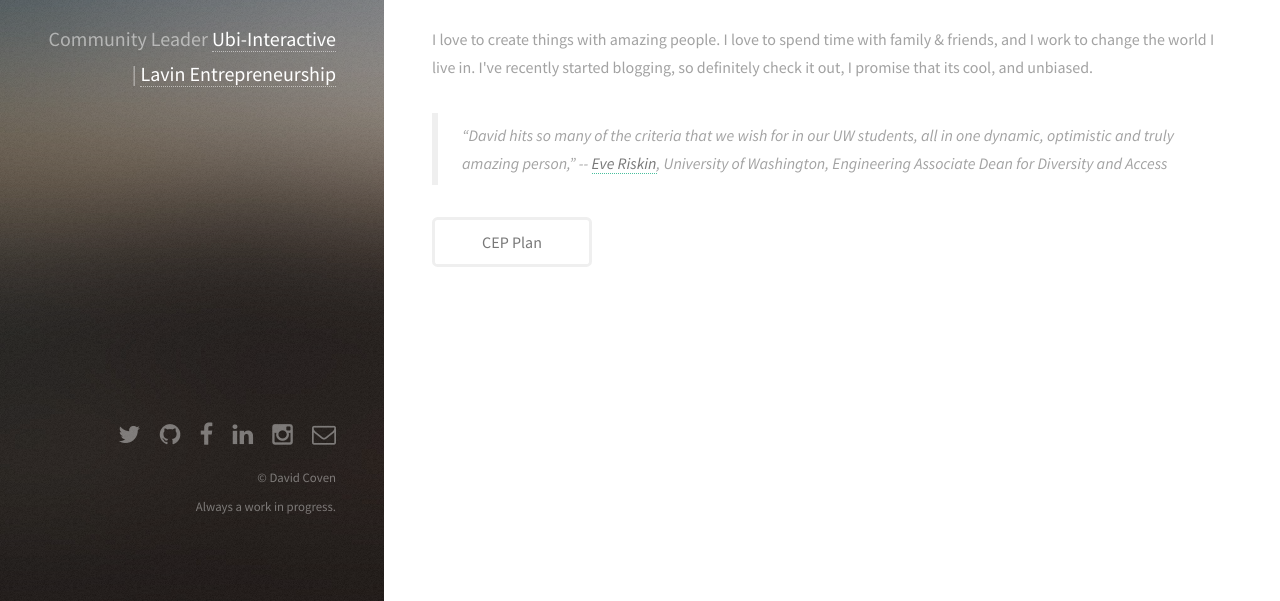
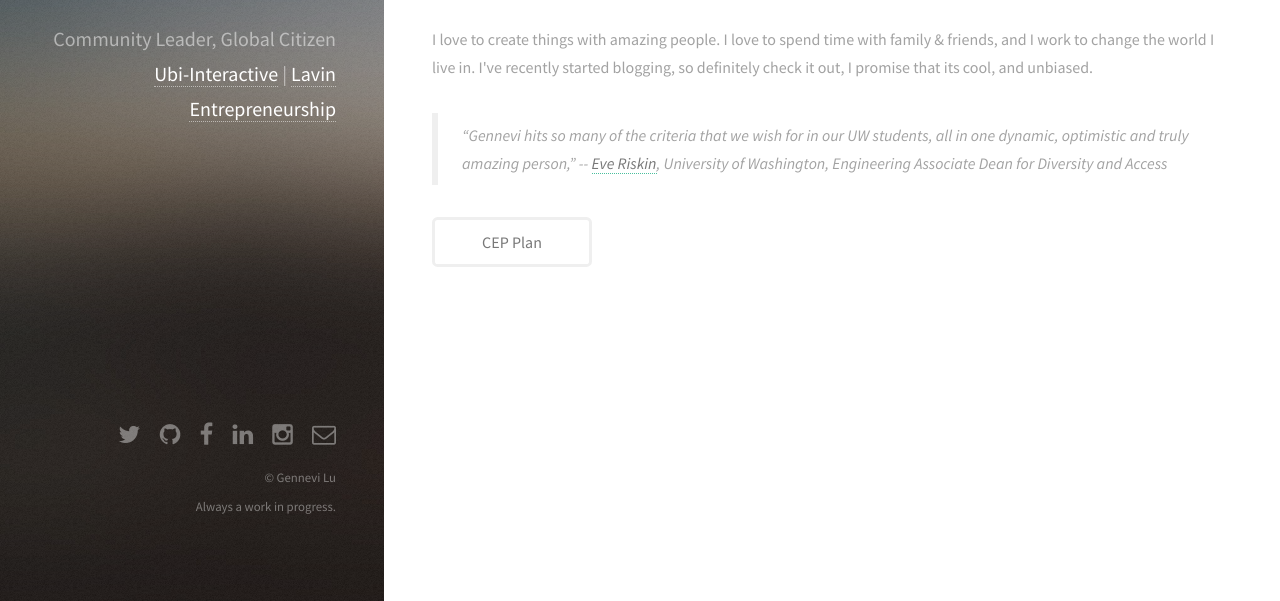
Before and after one commit to mrcoven94/gennevi, a plain HTML site: page index.html in a window 1280 px wide. Shown: the part 199-800 px from the top of the page. Drawn offline with Linux system fonts and the light colour scheme.

Commit message:
fix name

```diff
--- a/index.html
+++ b/index.html
@@ -4,8 +4,8 @@
 	<head>
 		<title>Gennevi Lu</title>
 		<meta http-equiv="content-type" content="text/html; charset=utf-8" />
-		<meta name="description" content="David Coven" />
-		<meta name="keywords" content="David Coven" />
+		<meta name="description" content="Gennevi Lu" />
+		<meta name="keywords" content="Gennevi Lu" />
 		<!--[if lte IE 8]><script src="css/ie/html5shiv.js"></script><![endif]-->
 		<script src="js/jquery.min.js"></script>
 		<script src="js/jquery.poptrox.min.js"></script>
@@ -23,7 +23,7 @@
 		<!-- Header -->
 			<header id="header">
 				<a href="#" class="image avatar"><img src="images/avatar.jpg" alt="" /></a>
-                <h1><strong></strong>Community Leader <br>
+                <h1><strong></strong>Community Leader, Global Citizen <br> <br>
                     <a href="http://www.scholarshipjunkies.org" target="_blank"><strong>Ubi-Interactive</strong></a> | <a href="http://www.engx.co" target="_blank"><strong>Lavin Entrepreneurship</strong></a>
 
                 </h1>
@@ -41,7 +41,7 @@
 						<p>I love to create things with amazing people. I love to spend time with family &amp; friends, and I work to change the world I live in. I've recently started blogging, so definitely check it out, I promise that its cool, and unbiased.
 
                            </p>
-                          <blockquote>“David hits so many of the criteria that we wish for in our UW students, all in one dynamic, optimistic and truly amazing person,” -- <a href="http://www.ee.washington.edu/people/faculty/riskin/" target="_blank"><b>Eve Riskin</b></a>, University of Washington, Engineering Associate Dean for Diversity and Access</blockquote>
+                          <blockquote>“Gennevi hits so many of the criteria that we wish for in our UW students, all in one dynamic, optimistic and truly amazing person,” -- <a href="http://www.ee.washington.edu/people/faculty/riskin/" target="_blank"><b>Eve Riskin</b></a>, University of Washington, Engineering Associate Dean for Diversity and Access</blockquote>
 
 
 
@@ -468,7 +468,7 @@ print 'It took ' + i + ' iterations to sort the deck.';</code></pre>
 					<li><a href="mailto:coven@uw.edu?subject=Yo&body=Hi, Lets Chat!" target="_blank" class="icon fa-envelope-o"><span class="label">Email</span></a></li>
 				</ul>
 				<ul class="copyright">
-					<li>&copy; David Coven </li><li>Always a work in progress.</li>
+					<li>&copy; Gennevi Lu </li><li>Always a work in progress.</li>
 				</ul>
 			</footer>
 
```
